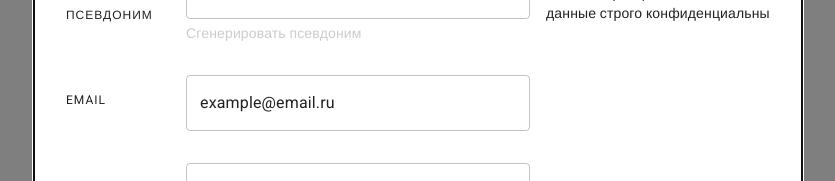
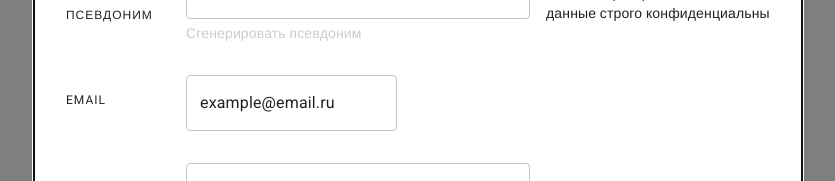
Before and after one commit to Savchhenko/Appointment-Form, a Next.js app: page /AppointmentForm in a window 1280 px wide. Shown: the part 241-422 px from the top of the page, without its empty margins (222-1057 px from the left). Built offline with nearby package versions, Linux system fonts and the light colour scheme; a web font is replaced by a local one.

Commit message:
add new component EmailInput with validation

```diff
--- a/src/app/AppointmentForm/page.tsx
+++ b/src/app/AppointmentForm/page.tsx
@@ -14,6 +14,7 @@ import Checkbox from "@mui/material/Checkbox";
 import Button from "@mui/material/Button";
 import Image from "next/image";
 
+import EmailInput from "@/components/EmailInput";
 import PhoneInput from "@/components/PhoneInput";
 
 import { useForm, Controller } from "react-hook-form";
@@ -28,7 +29,7 @@ const AppointmentForm: React.FC = () => {
         promocode: "",
     };
 
-    const { handleSubmit, control } = useForm({ defaultValues });
+    const { handleSubmit, control, setError, } = useForm({ defaultValues });
 
     const onSubmit = (data: Object) => {
         console.log(data)
@@ -131,16 +132,10 @@ const AppointmentForm: React.FC = () => {
                                     </Typography>
                                 </Grid>
                                 <Grid item xs={6}>
-                                    <Controller
-                                        control={ control }
+                                    <EmailInput
                                         name="email"
-                                        render={({ field: { onChange, value }}) => (
-                                            <TextField
-                                                fullWidth={true}
-                                                onChange={onChange}
-                                                value={value}
-                                            />
-                                        )}
+                                        control={control}
+                                        setError={setError}
                                     />
                                 </Grid>
                             </Grid>
--- /dev/null
+++ b/src/components/EmailInput.tsx
@@ -0,0 +1,35 @@
+import React from "react";
+import { Controller } from "react-hook-form";
+import { TextField } from "@mui/material";
+
+const EmailInput = (props: any) => { //TODO change any on EmailInputProps type
+    const { name, control, setError, ...restProps } = props;
+
+    const handleEmail = (email: string) => {
+        if (email.match(/\S+@\S+\.\S+/) === null) {
+            setError("email", { type: "custom", message: "Введите корректный email в формате ****@**.** " })
+        }
+    };
+
+    return (
+        <Controller
+            name={name}
+            control={control}
+            render={({ field: { onChange, value }, fieldState: { error } }) => (
+                <TextField
+                    onBlur={(e) => { handleEmail(e.target.value);}}
+                    helperText={error ? error.message : null}
+                    error={!!error}
+                    onChange={(e) => {onChange(e)}}
+                    value={value}
+                    InputProps={{ classes: { input: "browser-default" } }}
+                    inputProps={name === "name" ? { maxLength: 64 } : {}}
+                    type="email"
+                    {...restProps}
+                />
+            )}
+        />
+    );
+};
+
+export default EmailInput;
--- a/src/components/PhoneInput.tsx
+++ b/src/components/PhoneInput.tsx
@@ -2,7 +2,7 @@ import React, { useState } from "react";
 import { Controller } from "react-hook-form";
 import { TextField } from "@mui/material";
 
-const PhoneInput = (props: any) => {
+const PhoneInput = (props: any) => { //TODO change any on PhoneInputProps type
     const { name, control, ...restProps } = props;
     const [telValue, setTelValue] = useState("+7 (999) 720 - 77 - 88");
 
```
